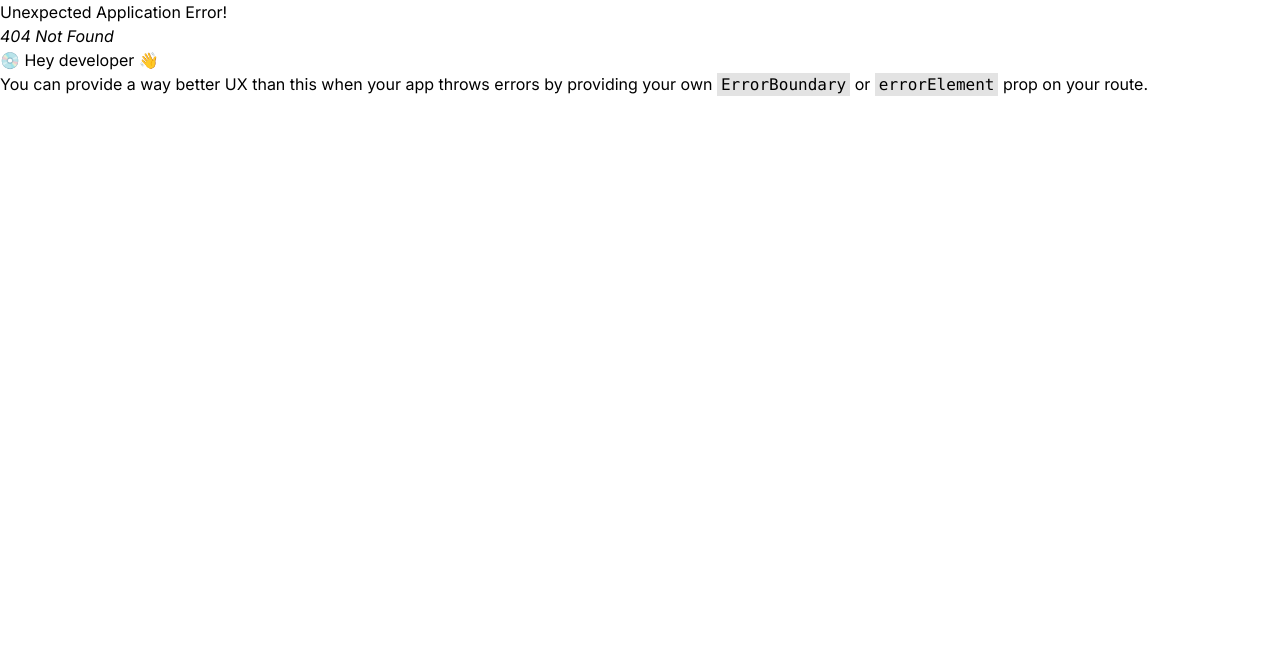
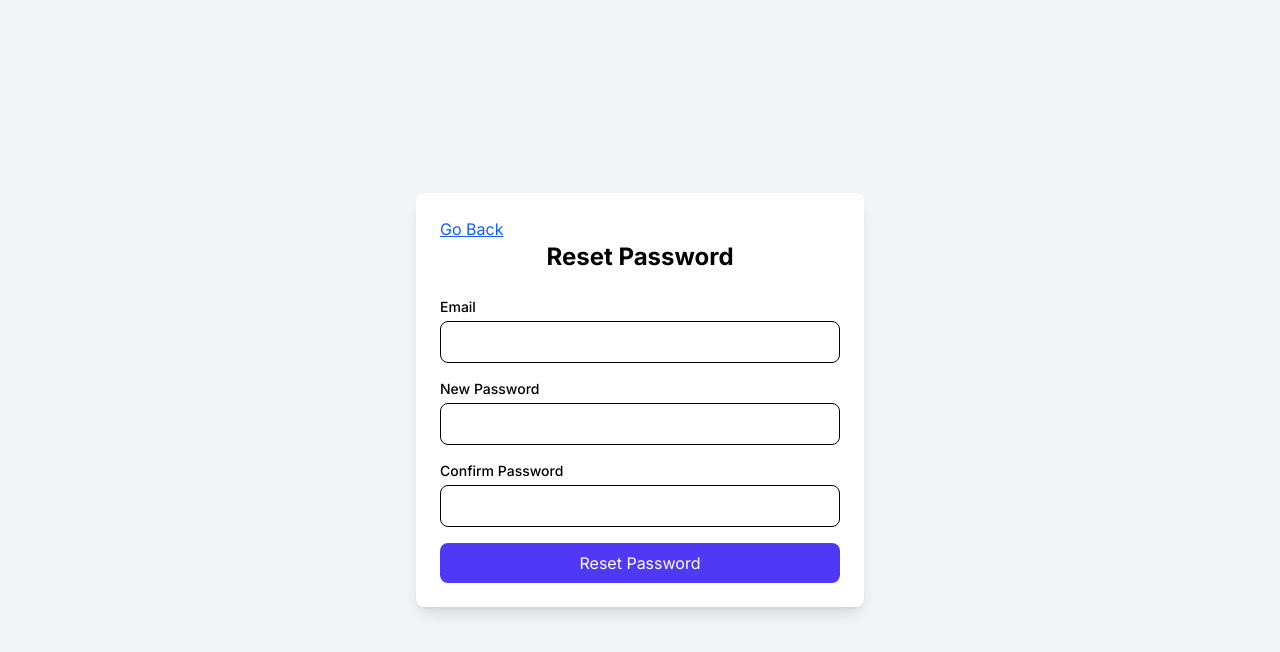
Before and after one commit to Giorgi-Khoshtaria/JobHunter, a React (Vite) app in the folder Front-jobHunter/: page /employer/forgot-password in a window 1280 px wide. Before the commit this address had no page. Shown: the top 652 px of the page. Built offline with nearby package versions, Linux system fonts and the light colour scheme.

Commit message:
feat: add forgot password

```diff
--- a/Front-jobHunter/src/App.tsx
+++ b/Front-jobHunter/src/App.tsx
@@ -8,6 +8,7 @@ import Registration from "./Pages/Registrarion/Registration";
 import Login from "./Pages/Login/Login";
 import { ToastContainer } from "react-toastify";
 import "react-toastify/dist/ReactToastify.css";
+import ForgotPassword from "./Pages/ForgotPassword/ForgotPassword";
 
 const router = createBrowserRouter([
   {
@@ -36,6 +37,10 @@ const router = createBrowserRouter([
     path: "/employer/login",
     element: <Login />,
   },
+  {
+    path: "/employer/forgot-password",
+    element: <ForgotPassword />,
+  },
 ]);
 
 const App = () => {
--- /dev/null
+++ b/Front-jobHunter/src/Pages/ForgotPassword/ForgotPassword.tsx
@@ -0,0 +1,126 @@
+import axios from "axios";
+import React, { useState } from "react";
+import { toast } from "react-toastify";
+import { useNavigate } from "react-router-dom";
+
+function ForgotPassword() {
+  const FRONT_URL = import.meta.env.VITE_REACT_APP_API_URL;
+  const navigate = useNavigate();
+  const [formData, setFormData] = useState({
+    email: "",
+    newPassword: "",
+    confirmPassword: "",
+  });
+
+  const passwordRegex = /^(?=.*[a-z])(?=.*[A-Z])(?=.*\d).{6,}$/;
+
+  const handleChange = (e: React.ChangeEvent<HTMLInputElement>) => {
+    setFormData({ ...formData, [e.target.name]: e.target.value });
+  };
+
+  const handleSubmit = async (e: React.FormEvent) => {
+    e.preventDefault();
+
+    if (!passwordRegex.test(formData.newPassword)) {
+      toast.error(
+        "Password must be at least 6 characters, include 1 uppercase, 1 lowercase, and 1 number."
+      );
+      return;
+    }
+
+    if (formData.newPassword !== formData.confirmPassword) {
+      toast.error("Passwords do not match.");
+      return;
+    }
+
+    try {
+      await axios.put(`${FRONT_URL}/api/reset-password`, {
+        email: formData.email,
+        newPassword: formData.newPassword,
+        confirmPassword: formData.confirmPassword,
+      });
+
+      toast.success("Password reset successfully!");
+      setFormData({ email: "", newPassword: "", confirmPassword: "" });
+      navigate("/employer/login");
+    } catch (error: unknown) {
+      console.error("Error resetting password:", error);
+      if (axios.isAxiosError(error)) {
+        toast.error(
+          error.response?.data?.message ||
+            "Failed to reset password. Try again."
+        );
+      } else {
+        toast.error("Failed to reset password. Try again.");
+      }
+    }
+  };
+
+  return (
+    <div className="flex items-center justify-center min-h-screen bg-gray-100">
+      <div className="w-full max-w-md bg-white shadow-lg rounded-lg p-6">
+        <div>
+          <a
+            href="/"
+            className="text-blue-600 hover:text-blue-800 underline transition-colors duration-300"
+          >
+            Go Back
+          </a>
+        </div>
+
+        <h2 className="text-2xl font-bold mb-6 text-center">Reset Password</h2>
+
+        <form onSubmit={handleSubmit} className="space-y-4">
+          <div>
+            <label className="block text-sm font-medium mb-1">Email</label>
+            <input
+              type="email"
+              name="email"
+              value={formData.email}
+              onChange={handleChange}
+              className="w-full border rounded-lg px-3 py-2 focus:outline-none focus:ring-2 focus:ring-indigo-500"
+              required
+            />
+          </div>
+
+          <div>
+            <label className="block text-sm font-medium mb-1">
+              New Password
+            </label>
+            <input
+              type="password"
+              name="newPassword"
+              value={formData.newPassword}
+              onChange={handleChange}
+              className="w-full border rounded-lg px-3 py-2 focus:outline-none focus:ring-2 focus:ring-indigo-500"
+              required
+            />
+          </div>
+
+          <div>
+            <label className="block text-sm font-medium mb-1">
+              Confirm Password
+            </label>
+            <input
+              type="password"
+              name="confirmPassword"
+              value={formData.confirmPassword}
+              onChange={handleChange}
+              className="w-full border rounded-lg px-3 py-2 focus:outline-none focus:ring-2 focus:ring-indigo-500"
+              required
+            />
+          </div>
+
+          <button
+            type="submit"
+            className="w-full bg-indigo-600 text-white py-2 rounded-lg hover:bg-indigo-700 transition"
+          >
+            Reset Password
+          </button>
+        </form>
+      </div>
+    </div>
+  );
+}
+
+export default ForgotPassword;
--- a/Front-jobHunter/src/Pages/Login/Login.tsx
+++ b/Front-jobHunter/src/Pages/Login/Login.tsx
@@ -56,6 +56,14 @@ function Login() {
   return (
     <div className="min-h-screen flex items-center justify-center p-4">
       <div className="bg-white rounded-xl shadow-lg w-full max-w-md p-8">
+        <div>
+          <a
+            href="/"
+            className="text-blue-600 hover:text-blue-800 underline transition-colors duration-300"
+          >
+            Go Back
+          </a>
+        </div>
         <h1 className="text-2xl font-bold text-center mb-6 text-indigo">
           Login
         </h1>
@@ -106,6 +114,23 @@ function Login() {
             Login
           </button>
         </form>
+        <div className="mt-4 flex flex-col items-center gap-2 text-sm">
+          <a
+            href="/employer/forgot-password"
+            className="text-indigo hover:underline"
+          >
+            Forgot password?
+          </a>
+          <p className="text-gray-600">
+            Don’t have an account?{" "}
+            <a
+              href="/employer/register"
+              className="text-indigo font-semibold hover:underline"
+            >
+              Register
+            </a>
+          </p>
+        </div>
       </div>
     </div>
   );
--- a/Front-jobHunter/src/Pages/Registrarion/Registration.tsx
+++ b/Front-jobHunter/src/Pages/Registrarion/Registration.tsx
@@ -131,7 +131,15 @@ function Registration() {
   return (
     <div className="min-h-screen flex items-center justify-center p-4">
       <div className="bg-white rounded-xl shadow-lg w-full max-w-md p-8">
-        <h1 className="text-2xl font-bold text-center mb-6 text-indigo">
+        <div>
+          <a
+            href="/"
+            className="text-blue-600 hover:text-blue-800 underline transition-colors duration-300"
+          >
+            Go Back
+          </a>
+        </div>
+        <h1 className="text-2xl font-bold text-center mb-6 text-indigo mt-3">
           Company Registration
         </h1>
         <form className="space-y-4" onSubmit={handleSubmit}>
```
